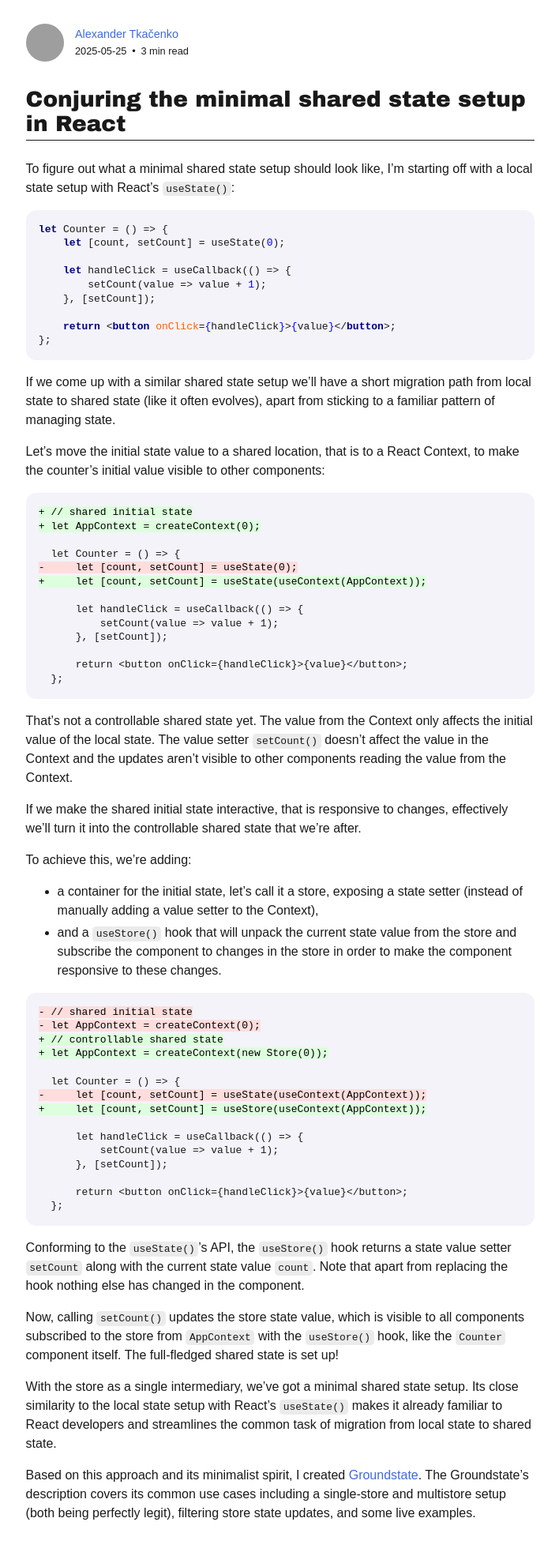
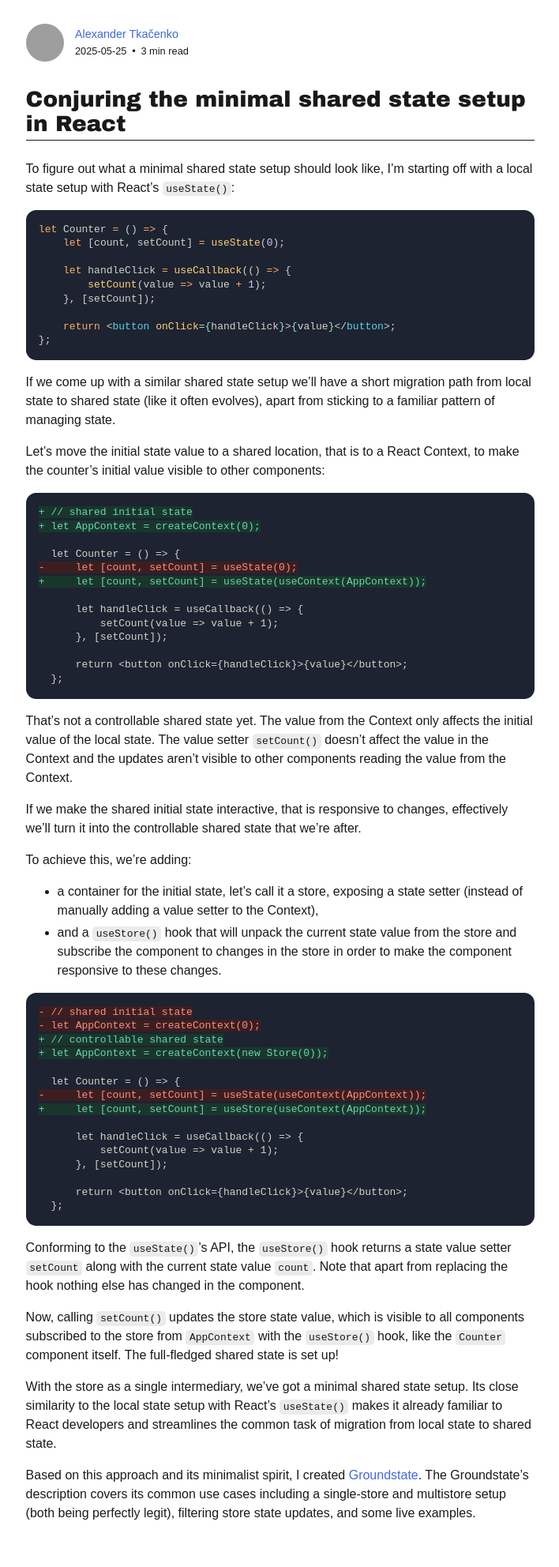
Before and after one commit to axtk/axtk.github.io, a Jekyll site: the page built from x/groundstate.md, in a window 1280 px wide. Shown: the whole page at 79% size, without its empty margins (285-993 px from the left). Built offline with Jekyll 4.4.1, drawn with Linux system fonts in a browser that asks for light colours; our own code applies the rules of GitHub Pages for plain Markdown files; grey boxes are pictures that could not be loaded.

Commit message:
back to single code theme

```diff
--- a/_layouts/default.html
+++ b/_layouts/default.html
@@ -5,8 +5,7 @@
     <meta name="viewport" content="width=device-width">
     <title>{{page.title | strip_html}}</title>
     <link rel="stylesheet" href="assets/plain.css">{% if content contains "<pre" %}
-    <link rel="stylesheet" href="assets/code.borland.css" media="screen and (prefers-color-scheme: light)">
-    <link rel="stylesheet" href="assets/code.lightbulb.css" media="screen and (prefers-color-scheme: dark)">{% endif %}
+    <link rel="stylesheet" href="assets/code.lightbulb.css">{% endif %}
     <link rel="icon" type="image/svg+xml" href="/favicon.svg">
 </head>
 <body>
```
